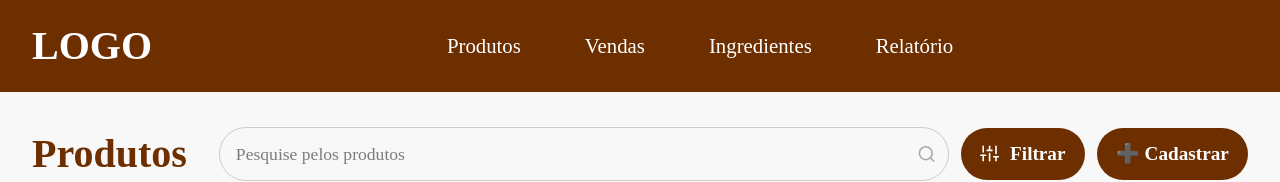
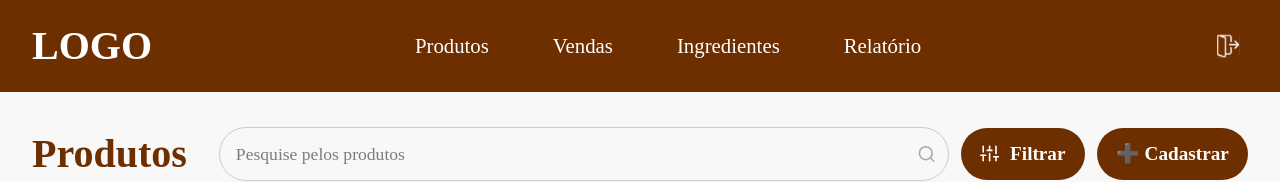
Before and after one commit to mauriciobenjamin700/bakery-system-web, a Next.js app: page /products in a window 1280 px wide. Shown: the top 182 px of the page. Built offline with nearby package versions, Linux system fonts and the light colour scheme.

Commit message:
atualizacao do botao sair

```diff
--- a/src/components/cabecalho/Header.module.css
+++ b/src/components/cabecalho/Header.module.css
@@ -11,6 +11,27 @@
   gap: 20px;
   font-size: 2.5rem;
   font-weight: bold;
+}
+
+.logout {
+  margin-left: 1.5rem;
+  background: transparent;
+  border: none;
+  cursor: pointer;
+  padding: 0.5rem;
+  display: flex;
+  align-items: center;
+}
+
+.logoutIcon {
+  width: 24px;
+  height: 24px;
+  filter: invert(1) brightness(2);
+  transition: filter 0.2s;
+}
+
+.logout:hover .logoutIcon {
+  filter: invert(24%) sepia(99%) saturate(748%) hue-rotate(340deg) brightness(90%) contrast(92%);
 }
 
 .nav {
--- a/src/components/cabecalho/Header.tsx
+++ b/src/components/cabecalho/Header.tsx
@@ -1,4 +1,3 @@
-// app/components/Header.tsx
 'use client'
 
 import Link from 'next/link'
@@ -7,6 +6,11 @@ import styles from './Header.module.css'
 
 export default function Header() {
   const pathname = usePathname()
+
+  function handleLogout() {
+    // Adicione aqui a lógica para limpar tokens/cookies se necessário
+    window.location.href = '/login'
+  }
 
   return (
     <header className={styles.header}>
@@ -25,6 +29,9 @@ export default function Header() {
           Relatório
         </Link>
       </nav>
+      <button className={styles.logout} onClick={handleLogout} title="Sair">
+        <img src="/sair 1.svg" alt="Sair" className={styles.logoutIcon} />
+      </button>
     </header>
   )
 }
```
Also changed, not shown: public/sair 1.svg (added).
